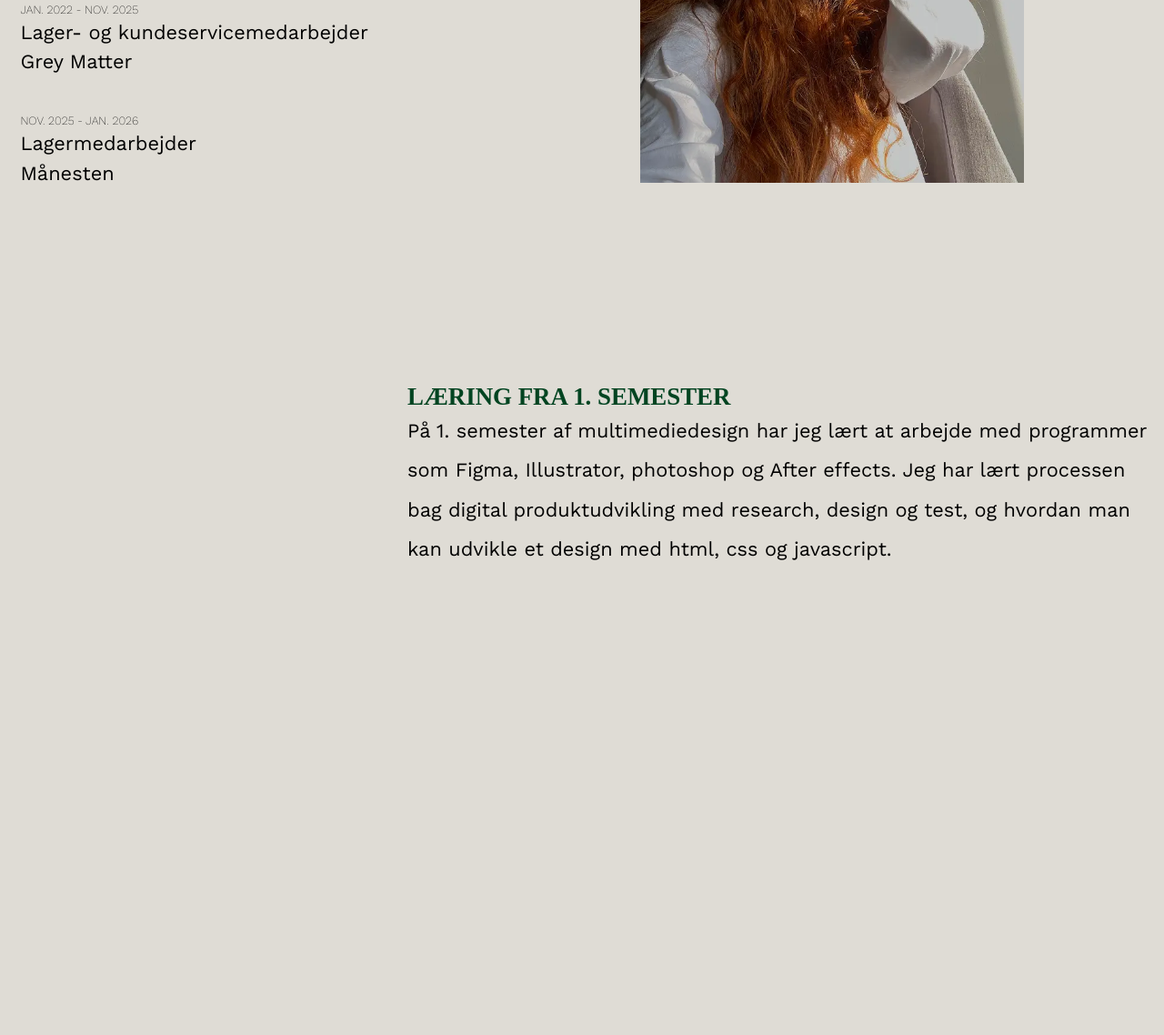
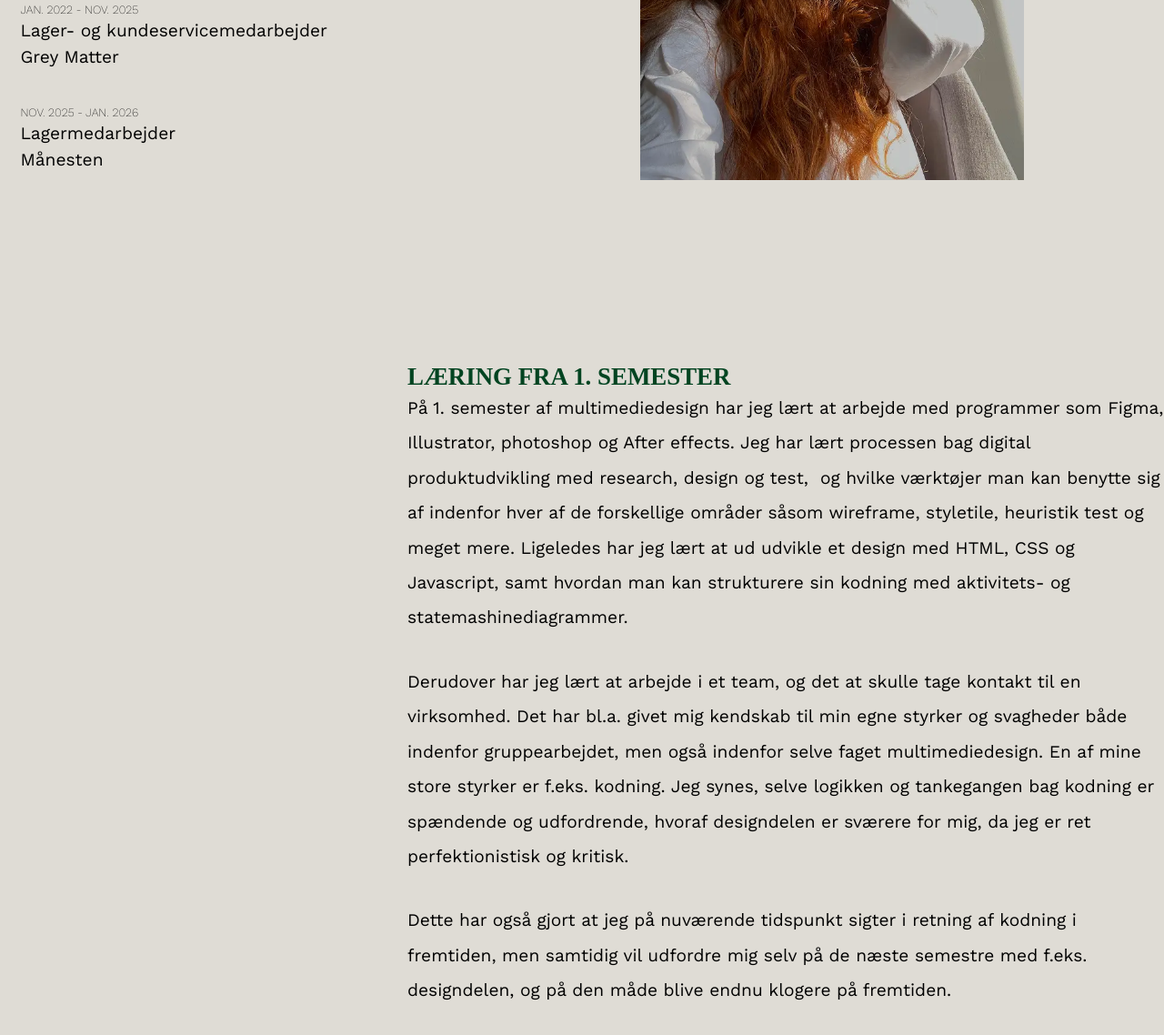
Before and after one commit to emer0005/eksamensprojekt, a plain HTML site: page om_mig.html in a window 1280 px wide. Shown: the part 504-1642 px from the top of the page at 91% size. Before the commit the page ends 1162 px from the top, so only its background shows below. Drawn offline with nearby package versions, Linux system fonts and the light colour scheme; a web font is replaced by a local one.

Commit message:
små justeringer done

```diff
--- a/css/layout.css
+++ b/css/layout.css
@@ -7,11 +7,11 @@
 @media (min-width: 1000px) {
   /**************** Generel style **********************/
   li {
-    font-size: 1.7vw;
+    font-size: 1.5vw;
     margin-bottom: 2rem;
   }
   li p {
-    font-size: 1.7vw;
+    font-size: 1.5vw;
   }
 
   h2 {
@@ -23,7 +23,7 @@
   }
 
   p {
-    font-size: 1.7vw;
+    font-size: 1.5vw;
   }
 
   span {
@@ -94,7 +94,7 @@
   }
 
   .projekt p {
-    font-size: 1.2rem;
+    font-size: 1.4vw;
     min-width: 30px;
   }
   .projekt {
--- a/css/style.css
+++ b/css/style.css
@@ -63,13 +63,13 @@ h3 {
 p {
   font-family: "Work Sans", sans-serif;
   line-height: 2;
-  font-size: 1.2rem;
+  font-size: 1.1rem;
   margin-bottom: 2rem;
 }
 
 li {
   font-family: "Work Sans", sans-serif;
-  font-size: 1.2rem;
+  font-size: 1.1rem;
   list-style: none;
   margin-bottom: 1rem;
 }
@@ -256,7 +256,7 @@ nav {
 .forside_h3 {
   font-size: 1.5rem;
   line-height: 1;
-  margin-left: 35%;
+  margin-left: 31%;
 }
 
 /*********** Projekter ********************/
@@ -292,6 +292,7 @@ nav {
 /**************** Om mig ****************/
 
 li p {
+  font-size: 1.1rem;
   line-height: 1.5;
   margin-bottom: 0;
 }
@@ -300,6 +301,10 @@ li p {
   max-width: 600px;
   margin: 0 auto;
   margin-bottom: 2rem;
+}
+
+.uddannelse {
+  margin-top: 0.55rem;
 }
 
 /************ Projekt 1-4 ***************/
--- a/om_mig.html
+++ b/om_mig.html
@@ -42,7 +42,7 @@
         <h1 class="center ommig_h1">OM MIG</h1>
         <img class="ommig_img" src="billeder/ommig.webp" alt="Emilie">
         <h2>UDDANNELSE</h2>
-        <div>
+        <div class="uddannelse">
             <ul>
                 <li>2025/2027: Multimediedesign - KEA</li>
                 <li>2023/2024: Software teknologi - DTU</li>
@@ -67,14 +67,26 @@
         <div class="læring">
             <h2>LÆRING FRA 1. SEMESTER</h2>
             <p>På 1. semester af multimediedesign har jeg lært at arbejde med programmer som Figma, Illustrator,
-                photoshop
-                og
-                After
-                effects. Jeg har lært processen bag digital produktudvikling med research, design og test, og hvordan
-                man
-                kan
-                udvikle et
-                design med html, css og javascript.</p>
+                photoshop og After
+                effects. Jeg har lært processen bag digital produktudvikling med research, design og test,  og hvilke
+                værktøjer man kan
+                benytte sig af indenfor hver af de forskellige områder såsom wireframe, styletile, heuristik test og
+                meget mere.
+                Ligeledes har jeg lært at ud udvikle et design med HTML, CSS og Javascript, samt hvordan man kan
+                strukturere sin kodning
+                med aktivitets- og statemashinediagrammer.</p>
+            <p>Derudover har jeg lært at arbejde i et team, og det at skulle tage kontakt til en virksomhed. Det har
+                bl.a. givet mig
+                kendskab til min egne styrker og svagheder både indenfor gruppearbejdet, men også indenfor selve faget
+                multimediedesign.
+                En af mine store styrker er f.eks. kodning. Jeg synes, selve logikken og tankegangen bag kodning er
+                spændende og
+                udfordrende, hvoraf designdelen er sværere for mig, da jeg er ret perfektionistisk og kritisk.
+            </p>
+            <p>Dette har også gjort at jeg på nuværende tidspunkt sigter i retning af kodning i fremtiden, men samtidig
+                vil udfordre
+                mig selv på de næste semestre med f.eks. designdelen, og på den måde blive endnu klogere på fremtiden.
+            </p>
         </div>
     </main>
 
```
Also changed, not shown: projekt2.html (+4 -4 lines).
